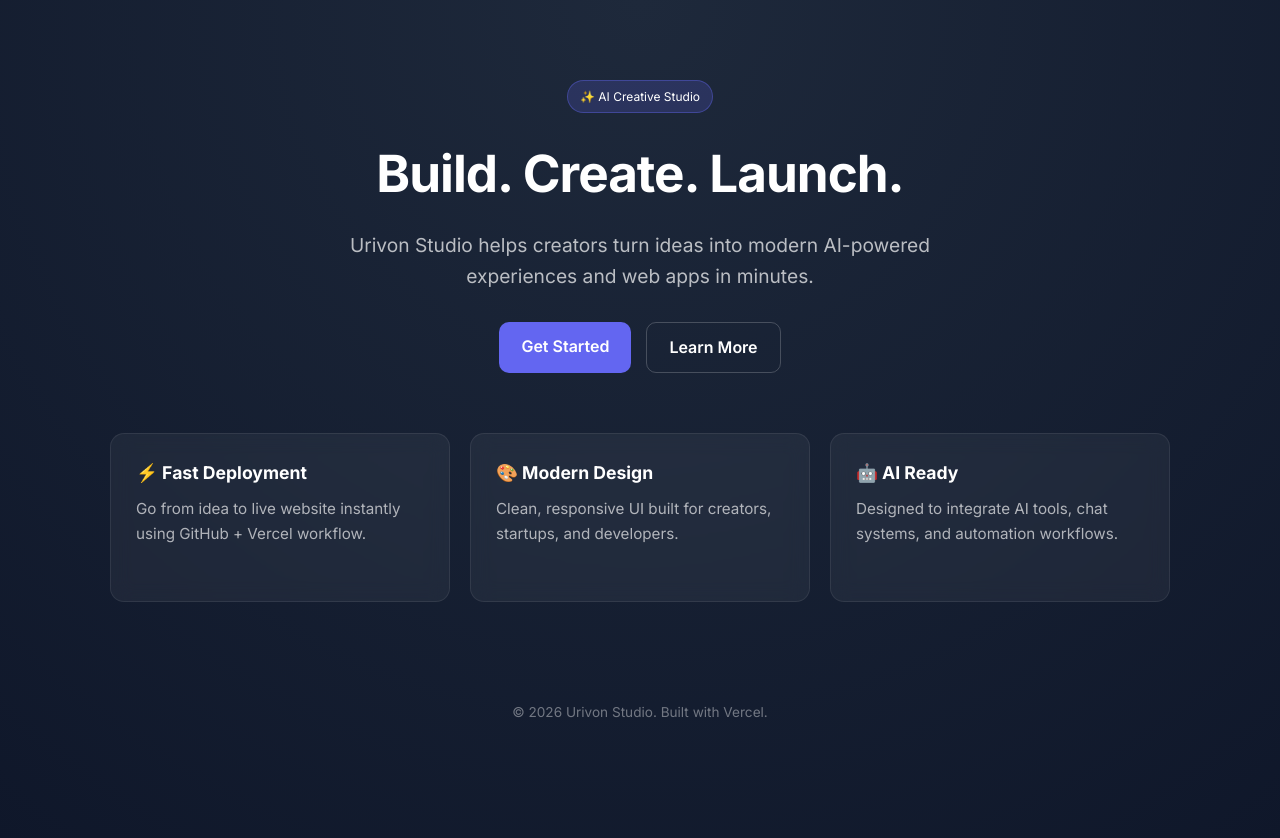
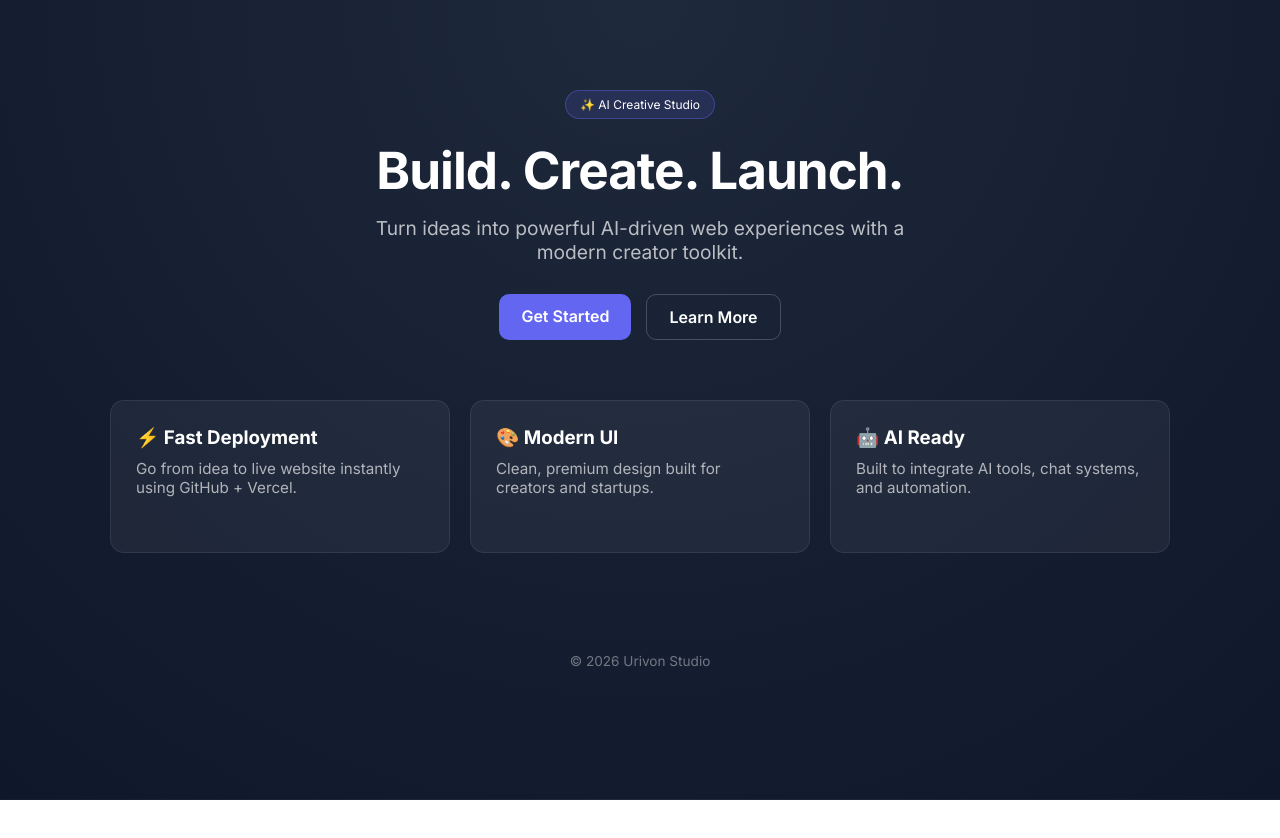
Before and after one commit to serimthomp1980-lang/urivon-studio, a plain HTML site: page index.html in a window 1280 px wide. After the commit the page ends 800 px from the top, so only its background shows below. Drawn offline with Linux system fonts and the light colour scheme.

Commit message:
Update index.html

```diff
--- a/index.html
+++ b/index.html
@@ -5,8 +5,6 @@
   <meta name="viewport" content="width=device-width, initial-scale=1.0"/>
   <title>Urivon Studio</title>
 
-  <link rel="preconnect" href="https://fonts.googleapis.com">
-  <link rel="preconnect" href="https://fonts.gstatic.com" crossorigin>
   <link href="https://fonts.googleapis.com/css2?family=Inter:wght@300;400;600;700&display=swap" rel="stylesheet">
 
   <style>
@@ -20,38 +18,45 @@
     body {
       background: radial-gradient(circle at top, #1e293b, #0f172a);
       color: white;
-      line-height: 1.6;
+      overflow-x: hidden;
     }
 
     .container {
       max-width: 1100px;
-      margin: 0 auto;
-      padding: 80px 20px;
+      margin: auto;
+      padding: 90px 20px;
       text-align: center;
     }
 
     .badge {
       display: inline-block;
-      padding: 6px 12px;
-      background: rgba(99,102,241,0.2);
+      padding: 6px 14px;
+      border-radius: 999px;
+      background: rgba(99,102,241,0.15);
       border: 1px solid rgba(99,102,241,0.4);
-      border-radius: 999px;
       font-size: 12px;
       margin-bottom: 20px;
+      opacity: 0;
+      animation: fadeUp 0.8s ease forwards;
     }
 
     h1 {
       font-size: 3.2rem;
-      font-weight: 700;
       margin-bottom: 15px;
       letter-spacing: -1px;
+      opacity: 0;
+      animation: fadeUp 1s ease forwards;
+      animation-delay: 0.2s;
     }
 
     p {
       font-size: 1.2rem;
-      color: rgba(255,255,255,0.7);
       max-width: 600px;
       margin: 0 auto 30px;
+      color: rgba(255,255,255,0.7);
+      opacity: 0;
+      animation: fadeUp 1s ease forwards;
+      animation-delay: 0.4s;
     }
 
     .buttons {
@@ -59,7 +64,9 @@
       justify-content: center;
       gap: 15px;
       flex-wrap: wrap;
-      margin-bottom: 60px;
+      opacity: 0;
+      animation: fadeUp 1s ease forwards;
+      animation-delay: 0.6s;
     }
 
     .btn {
@@ -67,7 +74,7 @@
       border-radius: 10px;
       font-weight: 600;
       text-decoration: none;
-      transition: 0.2s ease;
+      transition: 0.3s;
     }
 
     .primary {
@@ -76,6 +83,7 @@
     }
 
     .primary:hover {
+      transform: translateY(-2px);
       background: #4f46e5;
     }
 
@@ -86,13 +94,14 @@
 
     .secondary:hover {
       background: rgba(255,255,255,0.05);
+      transform: translateY(-2px);
     }
 
     .grid {
       display: grid;
       grid-template-columns: repeat(auto-fit, minmax(250px, 1fr));
       gap: 20px;
-      margin-top: 40px;
+      margin-top: 60px;
     }
 
     .card {
@@ -101,12 +110,17 @@
       padding: 25px;
       border-radius: 14px;
       text-align: left;
-      backdrop-filter: blur(10px);
+      opacity: 0;
+      transform: translateY(20px);
+      animation: fadeUp 1s ease forwards;
     }
+
+    .card:nth-child(1) { animation-delay: 0.8s; }
+    .card:nth-child(2) { animation-delay: 1s; }
+    .card:nth-child(3) { animation-delay: 1.2s; }
 
     .card h3 {
       margin-bottom: 10px;
-      font-size: 1.1rem;
     }
 
     .card p {
@@ -121,6 +135,17 @@
       color: rgba(255,255,255,0.4);
       margin-top: 60px;
     }
+
+    @keyframes fadeUp {
+      from {
+        opacity: 0;
+        transform: translateY(20px);
+      }
+      to {
+        opacity: 1;
+        transform: translateY(0);
+      }
+    }
   </style>
 </head>
 
@@ -132,9 +157,7 @@
 
     <h1>Build. Create. Launch.</h1>
 
-    <p>
-      Urivon Studio helps creators turn ideas into modern AI-powered experiences and web apps in minutes.
-    </p>
+    <p>Turn ideas into powerful AI-driven web experiences with a modern creator toolkit.</p>
 
     <div class="buttons">
       <a href="#" class="btn primary">Get Started</a>
@@ -145,24 +168,22 @@
 
       <div class="card">
         <h3>⚡ Fast Deployment</h3>
-        <p>Go from idea to live website instantly using GitHub + Vercel workflow.</p>
+        <p>Go from idea to live website instantly using GitHub + Vercel.</p>
       </div>
 
       <div class="card">
-        <h3>🎨 Modern Design</h3>
-        <p>Clean, responsive UI built for creators, startups, and developers.</p>
+        <h3>🎨 Modern UI</h3>
+        <p>Clean, premium design built for creators and startups.</p>
       </div>
 
       <div class="card">
         <h3>🤖 AI Ready</h3>
-        <p>Designed to integrate AI tools, chat systems, and automation workflows.</p>
+        <p>Built to integrate AI tools, chat systems, and automation.</p>
       </div>
 
     </div>
 
-    <footer>
-      © 2026 Urivon Studio. Built with Vercel.
-    </footer>
+    <footer>© 2026 Urivon Studio</footer>
 
   </div>
 
```
